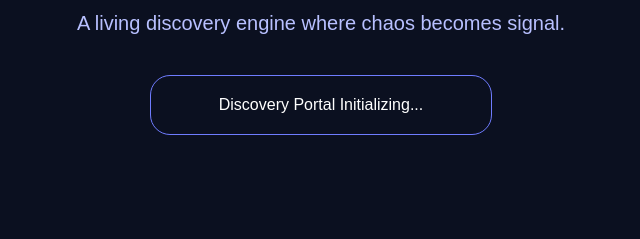
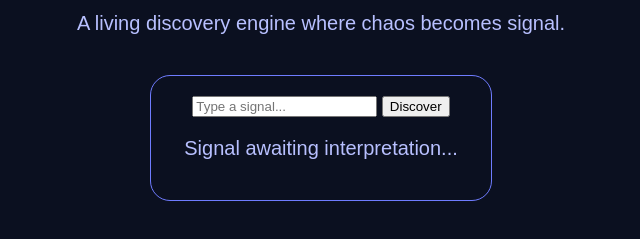
Before and after one commit to twilightantlers/discovery-engine, a plain HTML site: page index.html in a window 1280 px wide. Shown: the part 221-460 px from the top of the page, without its empty margins (319-959 px from the left). Drawn offline with Linux system fonts and the light colour scheme.

Commit message:
Update index.html

```diff
--- a/index.html
+++ b/index.html
@@ -42,7 +42,11 @@
   </p>
 
   <div class="portal">
-    Discovery Portal Initializing...
+    <input placeholder="Type a signal..." />
+
+<button>Discover</button>
+
+<p>Signal awaiting interpretation...</p>
   </div>
 
 </body>
```
